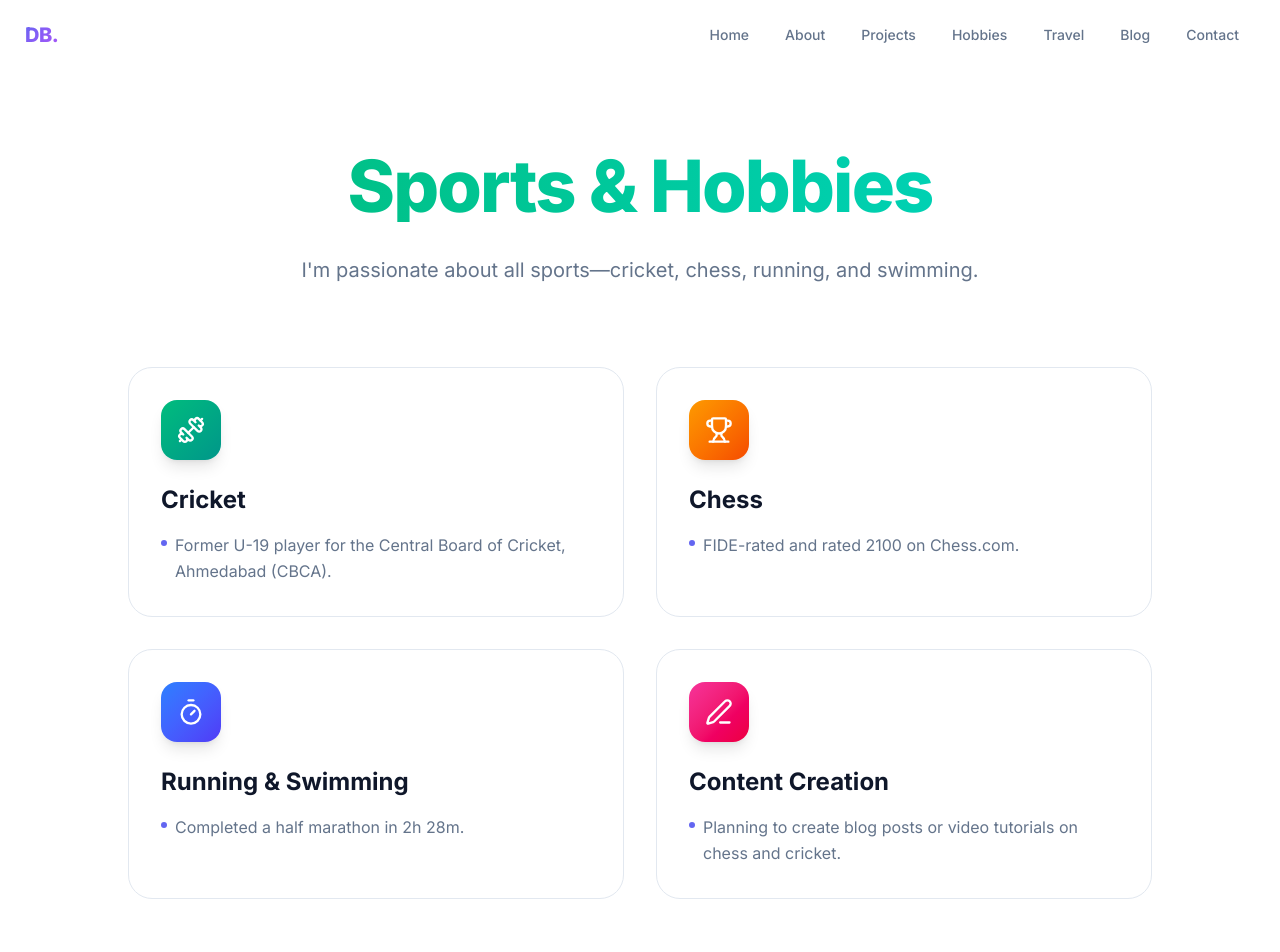
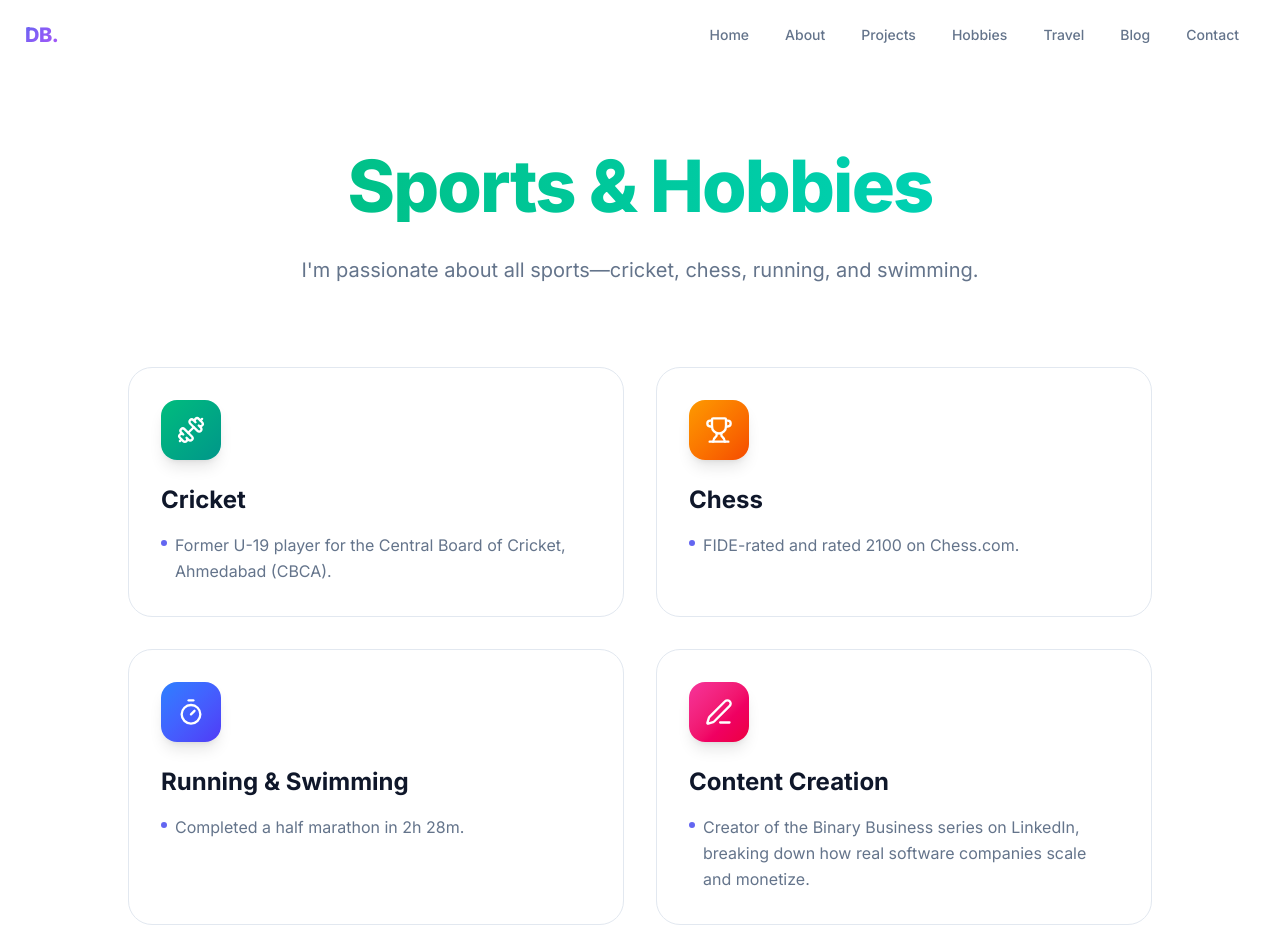
Before and after one commit to shinchan6599/my-portfolio, a Next.js app: page /hobbies in a window 1280 px wide. Shown: the top 952 px of the page. Built offline with nearby package versions, Linux system fonts and the light colour scheme.

Commit message:
Remove placeholders

```diff
--- a/src/app/hobbies/page.tsx
+++ b/src/app/hobbies/page.tsx
@@ -33,7 +33,7 @@ const hobbies = [
     title: "Content Creation",
     color: "from-pink-500 to-rose-600",
     items: [
-      "Planning to create blog posts or video tutorials on chess and cricket.",
+      "Creator of the Binary Business series on LinkedIn, breaking down how real software companies scale and monetize.",
     ],
   },
 ];
--- a/src/app/page.tsx
+++ b/src/app/page.tsx
@@ -17,7 +17,7 @@ const QUICK_LINKS = [
   { href: "/projects", title: "Projects & Hackathons", blurb: "College projects and wins.", icon: FolderGit2, color: "from-violet-500 to-purple-600" },
   { href: "/hobbies", title: "Sports & Hobbies", blurb: "Cricket, chess, running & swimming.", icon: Dumbbell, color: "from-emerald-500 to-teal-600" },
   { href: "/travel", title: "Travel", blurb: "25+ countries — tips & experiences.", icon: MapPin, color: "from-pink-500 to-rose-600" },
-  { href: "/blog", title: "Blog", blurb: "Notes, chess/cricket content (coming soon).", icon: PenLine, color: "from-cyan-500 to-sky-600" },
+  { href: "/blog", title: "Blog", blurb: "Binary Business & tech insights.", icon: PenLine, color: "from-cyan-500 to-sky-600" },
   { href: "/contact", title: "Contact", blurb: "Let's connect — coffee in Ahmedabad?", icon: MessageCircle, color: "from-fuchsia-500 to-pink-600" },
 ];
 
--- a/src/app/travel/page.tsx
+++ b/src/app/travel/page.tsx
@@ -2,7 +2,7 @@
 
 import { motion } from "framer-motion";
 import Image from "next/image";
-import { MapPin, Utensils, Activity, Compass, Image as ImageIcon } from "lucide-react";
+import { MapPin, Utensils, Activity, Compass } from "lucide-react";
 import { destinations } from "./data";
 import Link from "next/link";
 
@@ -35,7 +35,6 @@ export default function TravelPage() {
               transition={{ duration: 0.5, delay: (index % 3) * 0.1 }}
               className="group relative bg-white dark:bg-slate-900 rounded-3xl overflow-hidden shadow-xl shadow-slate-200/50 dark:shadow-none border border-slate-100 dark:border-slate-800 hover:border-teal-400/50 transition-colors"
             >
-              {/* Image Placeholder */}
               <div className="relative h-64 w-full bg-slate-200 dark:bg-slate-800 overflow-hidden">
                 <Image
                   src={dest.image}
@@ -90,11 +89,6 @@ export default function TravelPage() {
                   </div>
                 </div>
 
-                {/* Image Upload Hint */}
-                <div className="pt-4 mt-6 border-t border-slate-100 dark:border-slate-800 flex items-center justify-center gap-2 text-xs text-slate-400">
-                  <ImageIcon className="h-4 w-4" />
-                  <span>Replace with your photos later</span>
-                </div>
               </div>
             </motion.div>
           </Link>
```
